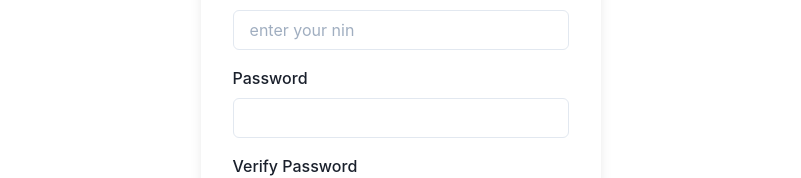
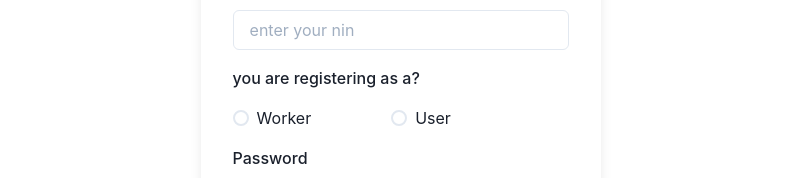
Before and after one commit to alxzndr2019/voting-app, a React (Create React App) app: page /register in a window 1280 px wide. Shown: the part 464-642 px from the top of the page, without its empty margins (239-1040 px from the left). Built offline with nearby package versions, Linux system fonts and the light colour scheme; no server answers.

Commit message:
Role selection

```diff
--- a/src/auth/Register.js
+++ b/src/auth/Register.js
@@ -42,7 +42,7 @@ dotenv.config()
     const[name, setName]= useState('');
     const[email, setEmail]= useState('');
     const[nin, setNin]= useState('');
-    const[role, setRole]= useState("voter");
+    const[role, setRole]= useState("");
     const[password, setPassword]= useState('');
     const[passwordVerify, setPasswordVerify]= useState('');
     const[otpverify, setOtpVerify]= useState('');
@@ -225,6 +225,20 @@ const {getCurrentuser}= useContext(UserContext);
                   <FormLabel>NIN (National Identification Number)</FormLabel>
                   <Input type="nin" placeholder="enter your nin"  onChange={(e)=>setNin(e.target.value)} value={nin}/>
                 </FormControl>
+                <FormLabel as="legend">
+             you are registering as a?
+           </FormLabel>
+           <RadioGroup>
+             <HStack spacing={20}>
+          <Radio onClick={() => setRole("admin")} value="Admin">
+               Worker
+          </Radio>
+          <Radio  onClick={() => setRole("voter")}value="Voter">
+               User
+          </Radio>
+             </HStack>
+           </RadioGroup>
+
                 <FormControl id="password">
                   <FormLabel>Password</FormLabel>
                   <Input type="password" onChange={(e)=>setPassword(e.target.value)} value={password}/>
```
